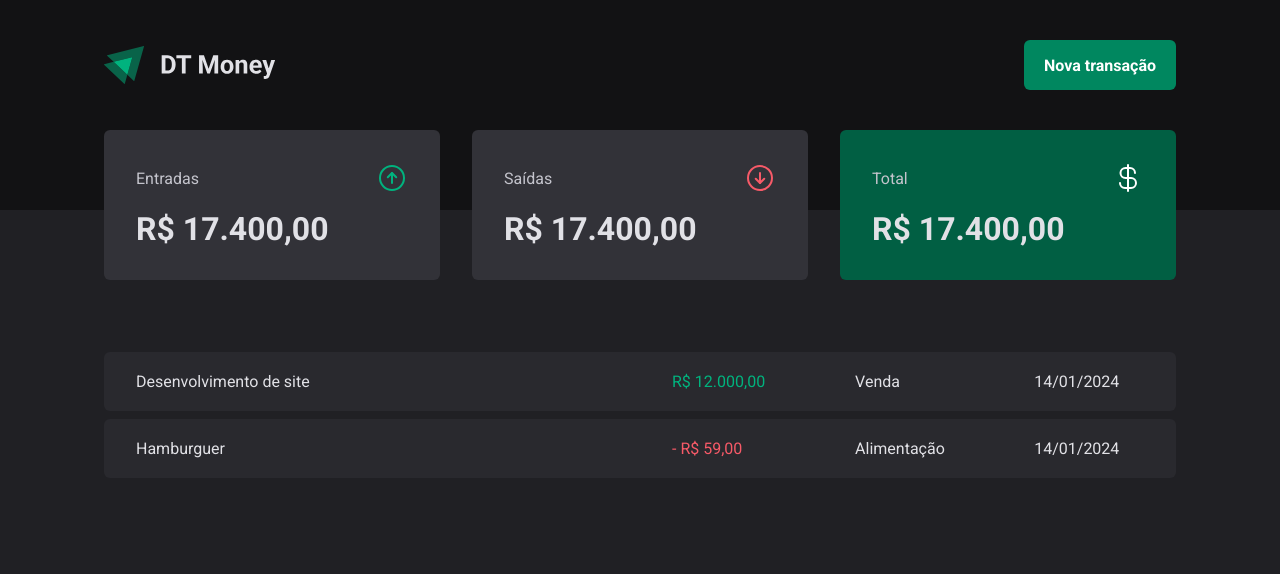
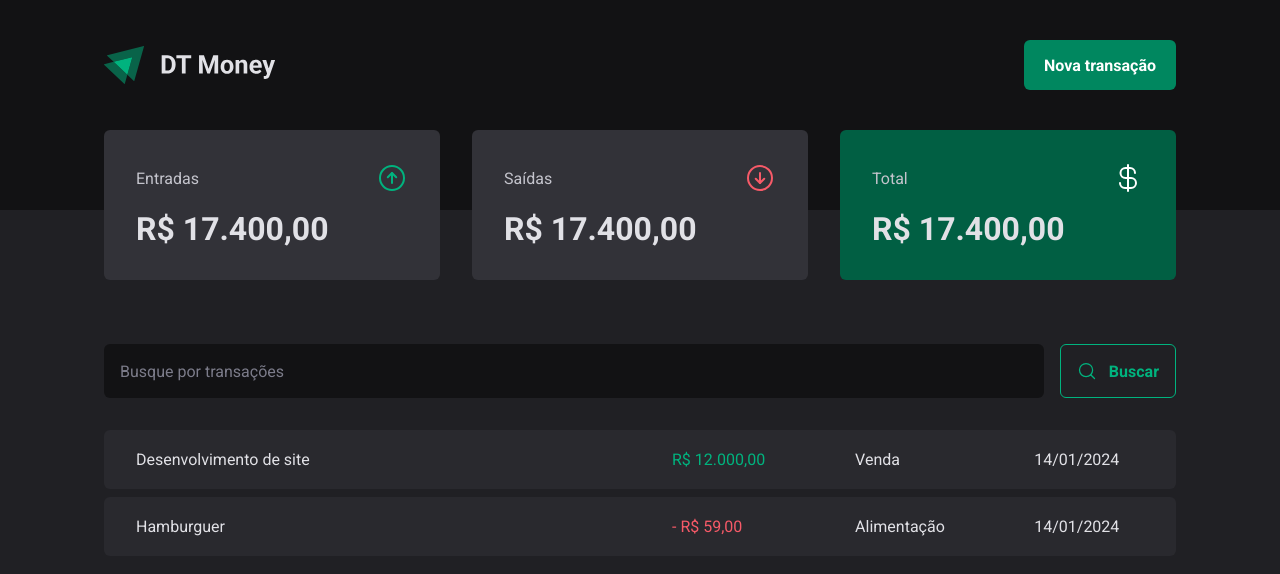
Before and after one commit to angelonetho/03-dt-money, a React (Vite) app: page / in a window 1280 px wide. Shown: the top 574 px of the page. Built offline with nearby package versions, Linux system fonts and the light colour scheme.

Commit message:
Estrutura visual - Componente: SearchForm

```diff
--- /dev/null
+++ b/src/pages/Transactions/components/SearchForm/index.tsx
@@ -0,0 +1,15 @@
+import { MagnifyingGlass } from "phosphor-react";
+import { SearchFormContainer } from "./style";
+
+export function SearchForm() {
+    return (
+        <SearchFormContainer>
+            <input type="text" placeholder="Busque por transações"/>
+
+            <button type="submit">
+                <MagnifyingGlass size={20}/>
+                Buscar
+            </button>
+        </SearchFormContainer>
+    )
+}
--- /dev/null
+++ b/src/pages/Transactions/components/SearchForm/style.tsx
@@ -0,0 +1,40 @@
+import styled from "styled-components";
+
+export const SearchFormContainer = styled.form`
+    display: flex;
+    gap: 1rem;
+    input {
+        flex: 1;
+        border-radius: 6px;
+        border: 0;
+        background: ${props => props.theme["gray-900"]};
+        color: ${props => props.theme["gray-300"]};
+        padding: 1rem;
+
+        &::placeholder {
+            color: ${props => props.theme["gray-500"]};
+        }
+    }
+
+    button {
+        display: flex;
+        align-items: center;
+        gap: 0.75rem;
+
+        border: 0;
+        padding: 1rem;
+        background: transparent;
+        border: 1px solid ${props => props.theme["green-300"]};
+        color: ${props => props.theme["green-300"]};
+        font-weight: bold;
+        border-radius: 6px;
+
+        &:hover {
+            background: ${props => props.theme["green-500"]};
+            border-color: ${props => props.theme["green-500"]};
+            color: ${props => props.theme.white};
+            transition: background-color 0.2s, color 0.2s, border-color 0.2s;
+        }
+    }
+
+`
--- a/src/pages/Transactions/index.tsx
+++ b/src/pages/Transactions/index.tsx
@@ -1,5 +1,6 @@
 import { Header } from "../../components/Header";
 import { Summary } from "../../components/Summary";
+import { SearchForm } from "./components/SearchForm";
 import { PriceHighLight, TransactionsContainer, TransactionsTable } from "./styles";
 
 export function Transactions() {
@@ -7,8 +8,8 @@
         <div>
             <Header/>
             <Summary/>
-
             <TransactionsContainer>
+                <SearchForm/>
                 <TransactionsTable>
                     <tbody>
                         <tr>
```
